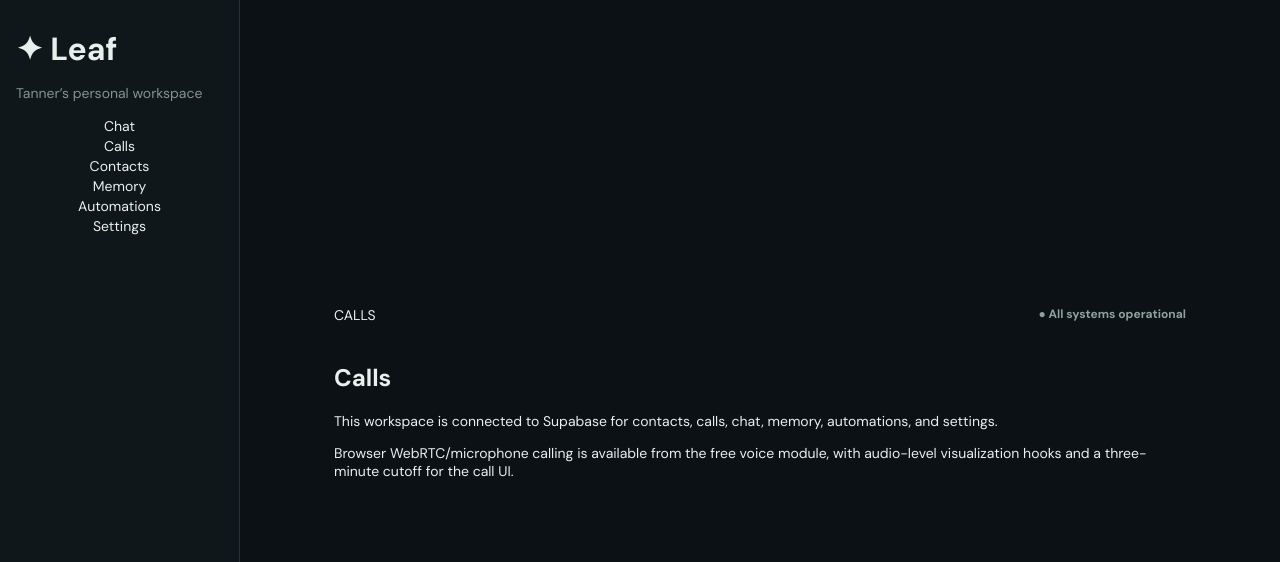
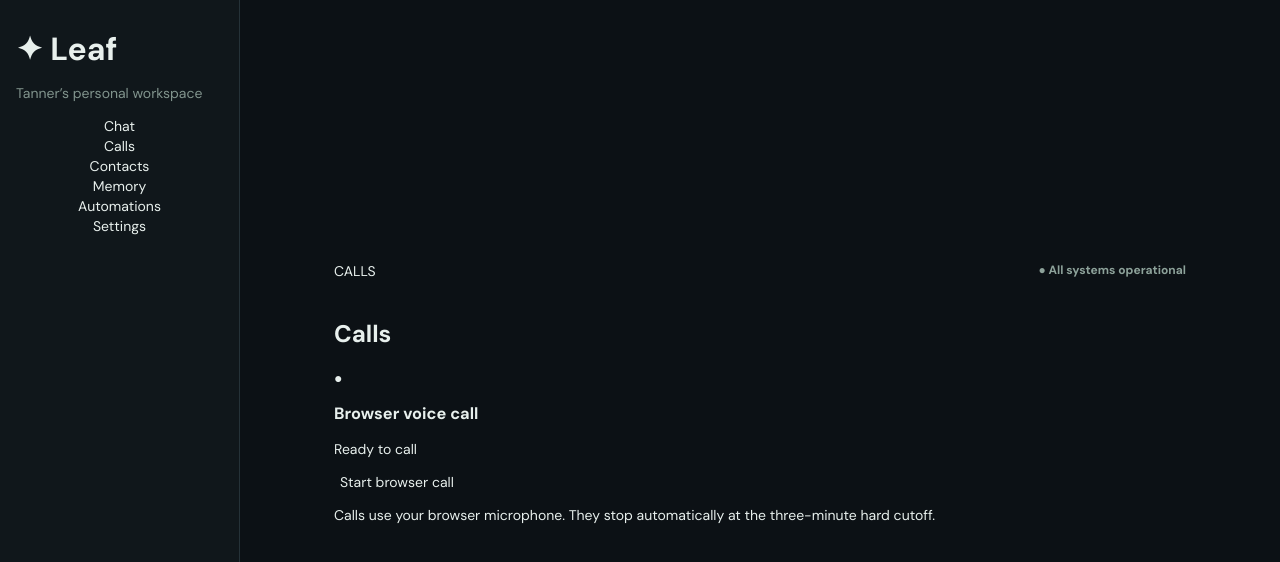
Before and after one commit to TanDaMan11/leaf-ai, a React (Vite) app: page / in a window 1280 px wide. Both pictures are taken after a click on the button "Calls". Shown: the top 562 px of the page. Built offline with nearby package versions, Linux system fonts and the light colour scheme; no server answers.

Commit message:
Wire complete three-minute browser calling experience

```diff
--- a/src/App.tsx
+++ b/src/App.tsx
@@ -1,13 +1,22 @@
 import { useEffect, useRef, useState } from 'react';
-import { createSpeechRecognition, speak, infer } from './lib/voice';
+import { createSpeechRecognition, speak, infer, createBrowserCall } from './lib/voice';
 import { saveLeafRecord } from './lib/supabase';
 import './style.css';
 
 type Tab = 'Chat' | 'Calls' | 'Contacts' | 'Memory' | 'Automations' | 'Settings';
-export default function App() {
- const [tab,setTab]=useState<Tab>('Chat'); const [text,setText]=useState(''); const [messages,setMessages]=useState<string[]>(['Hey Tanner. I’m ready when you are.']); const [listening,setListening]=useState(false); const recognition=useRef<any>(null);
- const toggleSTT=()=>{ if(listening){recognition.current?.stop();setListening(false);return;} recognition.current=createSpeechRecognition(r=>setText(r.text),e=>setText(`Speech error: ${e}`)); if(!recognition.current){setText('Speech recognition is unavailable in this browser. Try Chrome or Edge.');return;} recognition.current.start();setListening(true); };
- const send=async()=>{if(!text.trim())return;const prompt=text.trim();setMessages(m=>[...m,prompt]);setText('');try{const answer=await infer(prompt);setMessages(m=>[...m,answer]);speak(answer);await saveLeafRecord('chat',{role:'user',content:prompt});}catch(e){setMessages(m=>[...m,'I couldn’t reach the free inference provider right now.']);}};
+function Calls() {
+ const [active,setActive]=useState(false), [elapsed,setElapsed]=useState(0), [level,setLevel]=useState(0), [status,setStatus]=useState('Ready to call');
+ const call=useRef<{stop:()=>void}|null>(null), timer=useRef<number>();
+ const end=()=>{call.current?.stop();call.current=null;if(timer.current)window.clearInterval(timer.current);setActive(false);setStatus('Call ended');setElapsed(0);setLevel(0);};
+ const start=async()=>{try{window.speechSynthesis.cancel();setStatus('Requesting microphone…');call.current=await createBrowserCall(setLevel);setActive(true);setStatus('Live · listening');timer.current=window.setInterval(()=>setElapsed(x=>{if(x>=179){end();return 180;}return x+1;}),1000);}catch{setStatus('Microphone permission is required');}};
+ useEffect(()=>()=>end(),[]);
+ const interrupt=()=>{window.speechSynthesis.cancel();setStatus('Interrupted · listening');};
+ return <section className="panel call-panel"><h2>Calls</h2><div className={active?'call-state live':'call-state'}><div className="orb" style={{transform:`scale(${1+level*.35})`}}>●</div><h3>{active?'Leaf is listening':'Browser voice call'}</h3><p>{status}</p>{active&&<><strong>{Math.floor(elapsed/60)}:{String(elapsed%60).padStart(2,'0')} / 3:00</strong><div className="levels">{[1,2,3,4,5,6,7,8].map(i=><i key={i} style={{height:`${8+level*45*i/8}px`}}/> )}</div><button onClick={interrupt}>Interrupt / barge in</button><button className="danger" onClick={end}>End call</button></>}{!active&&<button onClick={start}>Start browser call</button>}</div><p className="hint">Calls use your browser microphone. They stop automatically at the three-minute hard cutoff.</p></section>;
+}
+export default function App(){
+ const [tab,setTab]=useState<Tab>('Chat'),[text,setText]=useState(''),[messages,setMessages]=useState<string[]>(['Hey Tanner. I’m ready when you are.']),[listening,setListening]=useState(false);const recognition=useRef<any>(null);
+ const toggle=()=>{if(listening){recognition.current?.stop();setListening(false);return;}window.speechSynthesis.cancel();recognition.current=createSpeechRecognition(r=>setText(r.text),e=>setText(`Speech error: ${e}`));if(!recognition.current){setText('Speech recognition is unavailable. Try Chrome or Edge.');return;}recognition.current.start();setListening(true);};
+ const send=async()=>{if(!text.trim())return;const prompt=text.trim();setMessages(m=>[...m,prompt]);setText('');try{const answer=await infer(prompt);setMessages(m=>[...m,answer]);speak(answer);await saveLeafRecord('chat',{role:'user',content:prompt});}catch{setMessages(m=>[...m,'I couldn’t reach the free inference provider right now.']);}};
  useEffect(()=>()=>recognition.current?.stop(),[]);
- return <div className="app"><aside><h1>✦ Leaf</h1><p className="muted">Tanner’s personal workspace</p>{(['Chat','Calls','Contacts','Memory','Automations','Settings'] as Tab[]).map(x=><button className={tab===x?'nav active':'nav'} onClick={()=>setTab(x)} key={x}>{x}</button>)}</aside><main><header><span>{tab.toUpperCase()}</span><b className="status">● All systems operational</b></header>{tab==='Chat'?<section className="chat"><div className="messages">{messages.map((m,i)=><div className={i%2?'bubble user':'bubble'} key={i}><small>{i%2?'You':'Leaf'}</small><div>{m}</div></div>)}</div><div className="composer"><button onClick={toggleSTT} title="Speech to text">{listening?'◼':'🎙'}</button><input value={text} onChange={e=>setText(e.target.value)} onKeyDown={e=>e.key==='Enter'&&send()} placeholder={listening?'Listening…':'Message Leaf…'}/><button onClick={send}>Send</button></div><p className="hint">Free stack: Web Speech API · native browser voice · Pollinations inference</p></section>:<section className="panel"><h2>{tab}</h2><p>This workspace is connected to Supabase for contacts, calls, chat, memory, automations, and settings.</p>{tab==='Calls'&&<p>Browser WebRTC/microphone calling is available from the free voice module, with audio-level visualization hooks and a three-minute cutoff for the call UI.</p>}{tab==='Settings'&&<p>Provider: Pollinations (free fallback) · TTS: native speechSynthesis · STT: SpeechRecognition</p>}</section>}</main></div>;
+ return <div className="app"><aside><h1>✦ Leaf</h1><p className="muted">Tanner’s personal workspace</p>{(['Chat','Calls','Contacts','Memory','Automations','Settings'] as Tab[]).map(x=><button className={tab===x?'nav active':'nav'} onClick={()=>setTab(x)} key={x}>{x}</button>)}</aside><main><header><span>{tab.toUpperCase()}</span><b className="status">● All systems operational</b></header>{tab==='Chat'?<section className="chat"><div className="messages">{messages.map((m,i)=><div className={i%2?'bubble user':'bubble'} key={i}><small>{i%2?'You':'Leaf'}</small><div>{m}</div></div>)}</div><div className="composer"><button onClick={toggle}>{listening?'◼':'🎙'}</button><input value={text} onChange={e=>setText(e.target.value)} onKeyDown={e=>e.key==='Enter'&&send()} placeholder={listening?'Listening…':'Message Leaf…'}/><button onClick={send}>Send</button></div><p className="hint">Web Speech API · native browser voice · Pollinations inference</p></section>:tab==='Calls'?<Calls/>:<section className="panel"><h2>{tab}</h2><p>Connected to Supabase for Leaf data and settings.</p></section>}</main></div>;
 }
```
